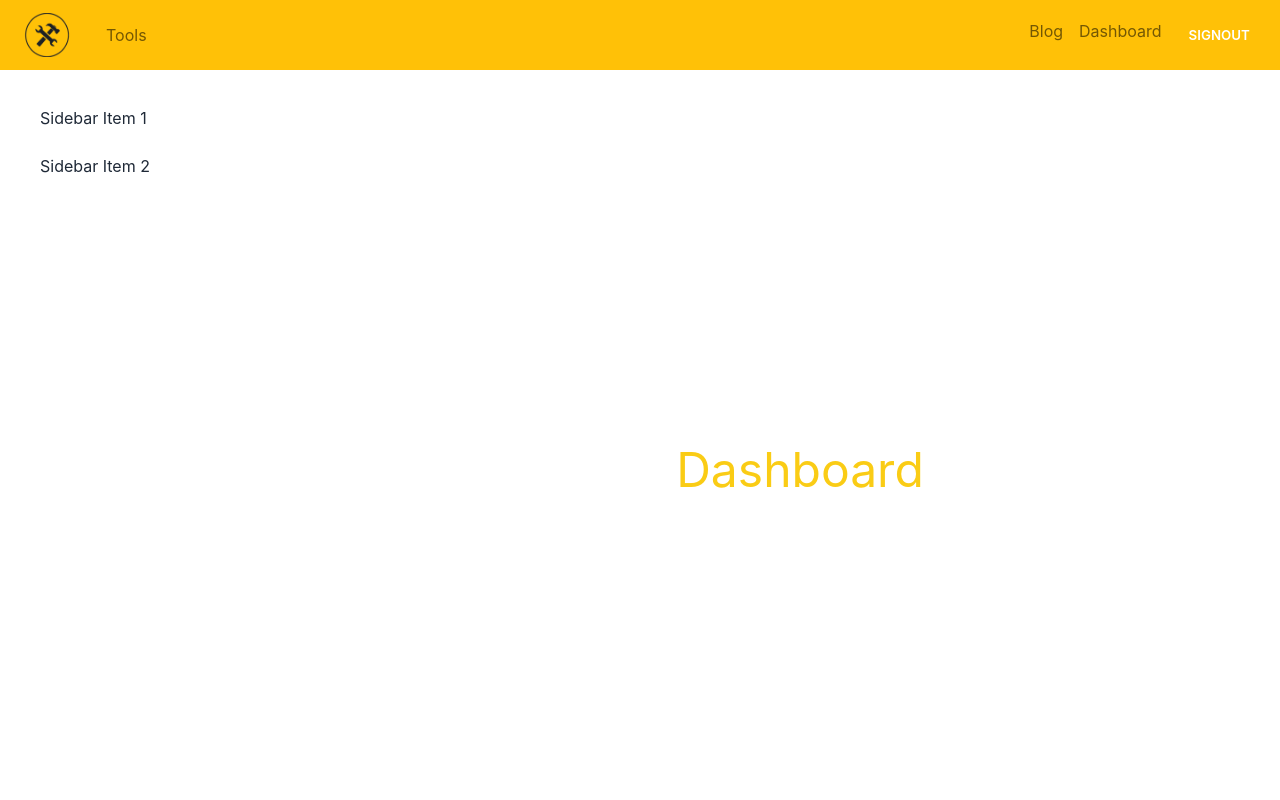
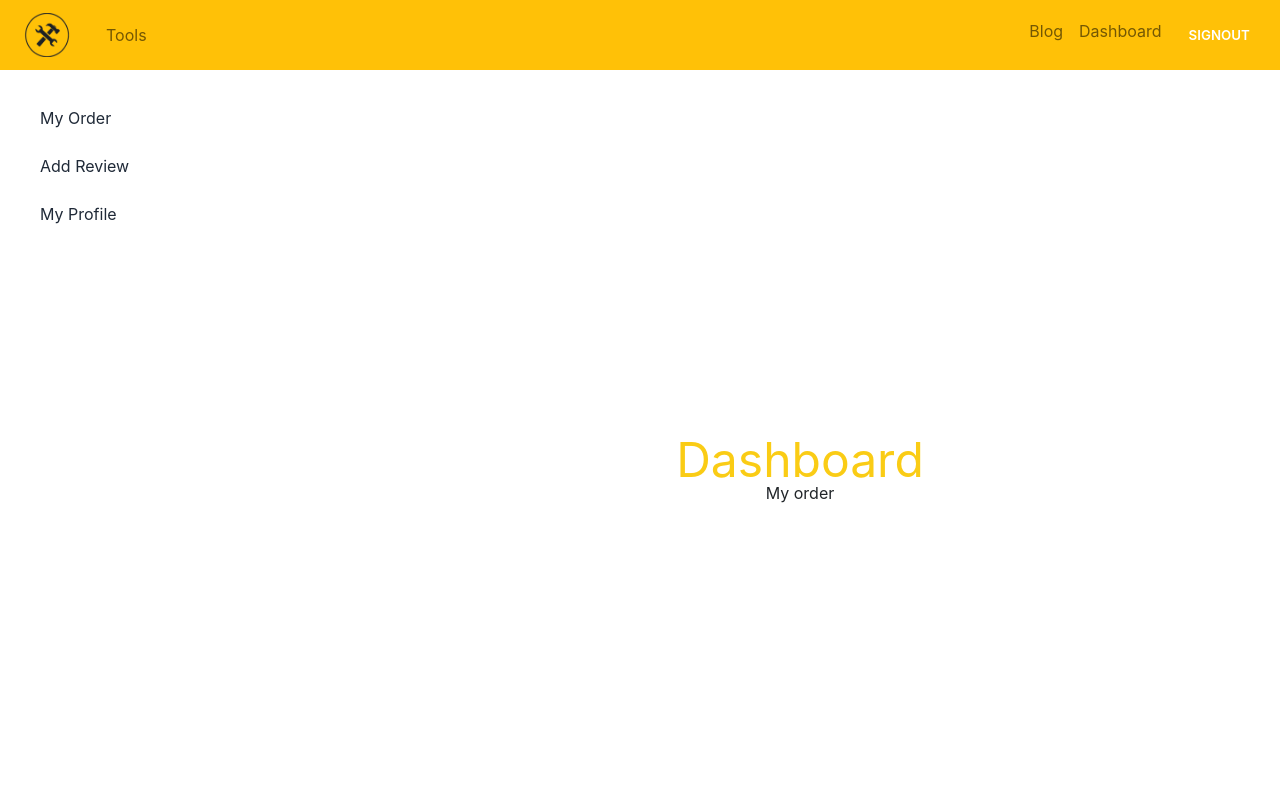
Before and after one commit to yaminhossen/tools-manufacturer-site, a React (Create React App) app: page /dashboard in a window 1280 px wide. Shown: the top 800 px of the page. Built offline with nearby package versions, Linux system fonts and the light colour scheme; no server answers; sample sign-in values are in the browser's storage.

Commit message:
created nested route

```diff
--- a/src/App.js
+++ b/src/App.js
@@ -10,6 +10,9 @@ import Login from './Pages/Login/Login';
 import Register from './Pages/Login/Register';
 import RequireAuth from './Pages/Login/RequireAuth';
 import Dashboard from './Pages/Dashboard/Dashboard';
+import MyOrder from './Pages/Dashboard/MyOrder';
+import AddReview from './Pages/Dashboard/AddReview';
+import MyProfile from './Pages/Dashboard/MyProfile';
 
 function App() {
   return (
@@ -27,7 +30,11 @@ function App() {
           <RequireAuth>
             <Dashboard></Dashboard>
           </RequireAuth>
-        }></Route>
+        }>
+          <Route index element={<MyOrder></MyOrder>}></Route>
+          <Route path='review' element={<AddReview></AddReview>}></Route>
+          <Route path='myprofile' element={<MyProfile></MyProfile>}></Route>
+        </Route>
         <Route path='/blog' element={<Blog></Blog>}></Route>
         <Route path='/login' element={<Login></Login>}></Route>
         <Route path='/register' element={<Register></Register>}></Route>
--- /dev/null
+++ b/src/Pages/Dashboard/AddReview.js
@@ -0,0 +1,11 @@
+import React from 'react';
+
+const AddReview = () => {
+    return (
+        <div>
+            <h3>This is the review </h3>
+        </div>
+    );
+};
+
+export default AddReview;
--- a/src/Pages/Dashboard/Dashboard.js
+++ b/src/Pages/Dashboard/Dashboard.js
@@ -1,5 +1,5 @@
 import React from 'react';
-import { Outlet } from 'react-router-dom';
+import { Link, Outlet } from 'react-router-dom';
 
 const Dashboard = () => {
     return (
@@ -15,8 +15,9 @@ const Dashboard = () => {
                 <label for="my-drawer-2" class="drawer-overlay"></label>
                 <ul class="menu p-4 overflow-y-auto w-80 bg-base-100 text-base-content">
                     {/* <!-- Sidebar content here --> */}
-                    <li><a>Sidebar Item 1</a></li>
-                    <li><a>Sidebar Item 2</a></li>
+                    <li><Link to='/dashboard'>My Order</Link></li>
+                    <li><Link to='/dashboard/review'>Add Review</Link></li>
+                    <li><Link to='/dashboard/myprofile'>My Profile</Link></li>
                 </ul>
 
             </div>
--- /dev/null
+++ b/src/Pages/Dashboard/MyOrder.js
@@ -0,0 +1,11 @@
+import React from 'react';
+
+const MyOrder = () => {
+    return (
+        <div>
+            <h3>My order</h3>
+        </div>
+    );
+};
+
+export default MyOrder;
--- /dev/null
+++ b/src/Pages/Dashboard/MyProfile.js
@@ -0,0 +1,11 @@
+import React from 'react';
+
+const MyProfile = () => {
+    return (
+        <div>
+            <h3>This is my profile</h3>
+        </div>
+    );
+};
+
+export default MyProfile;
```
